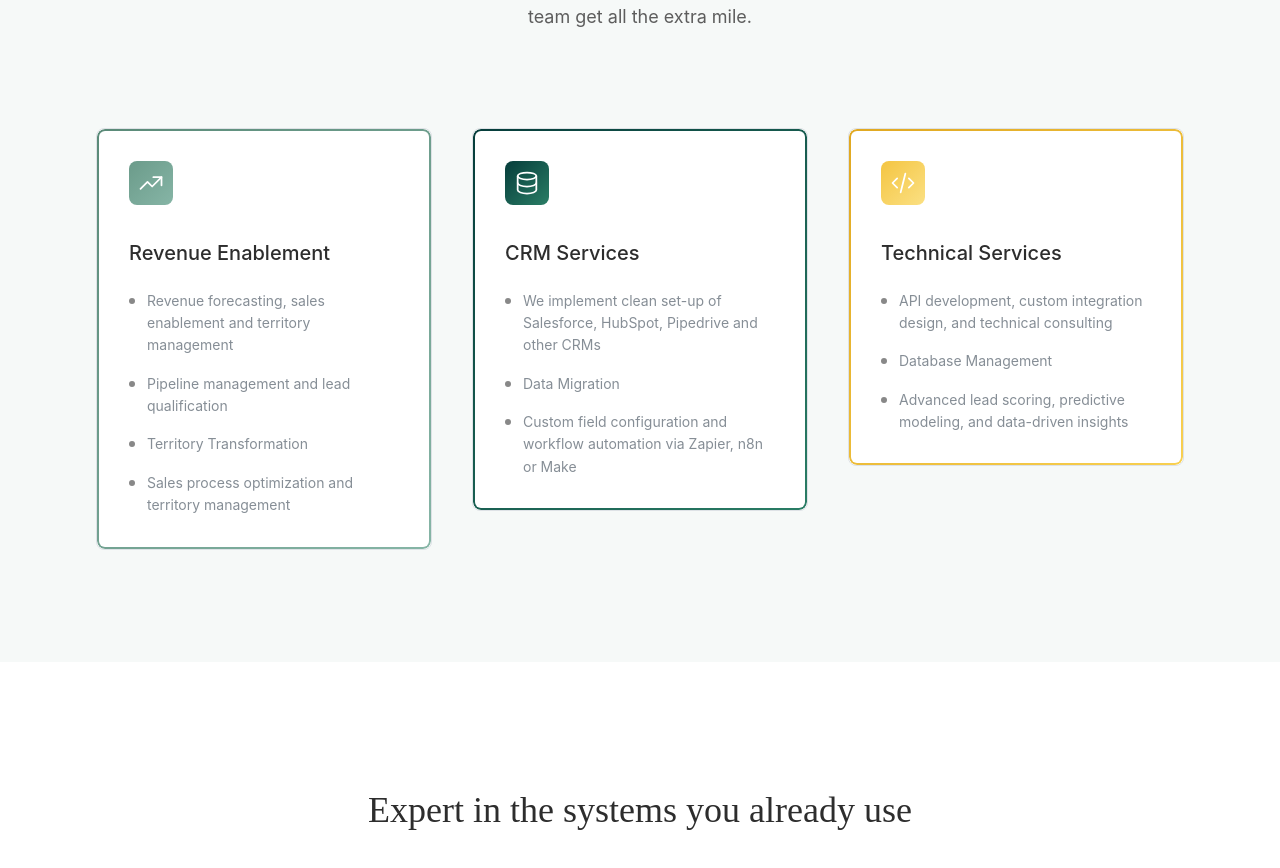
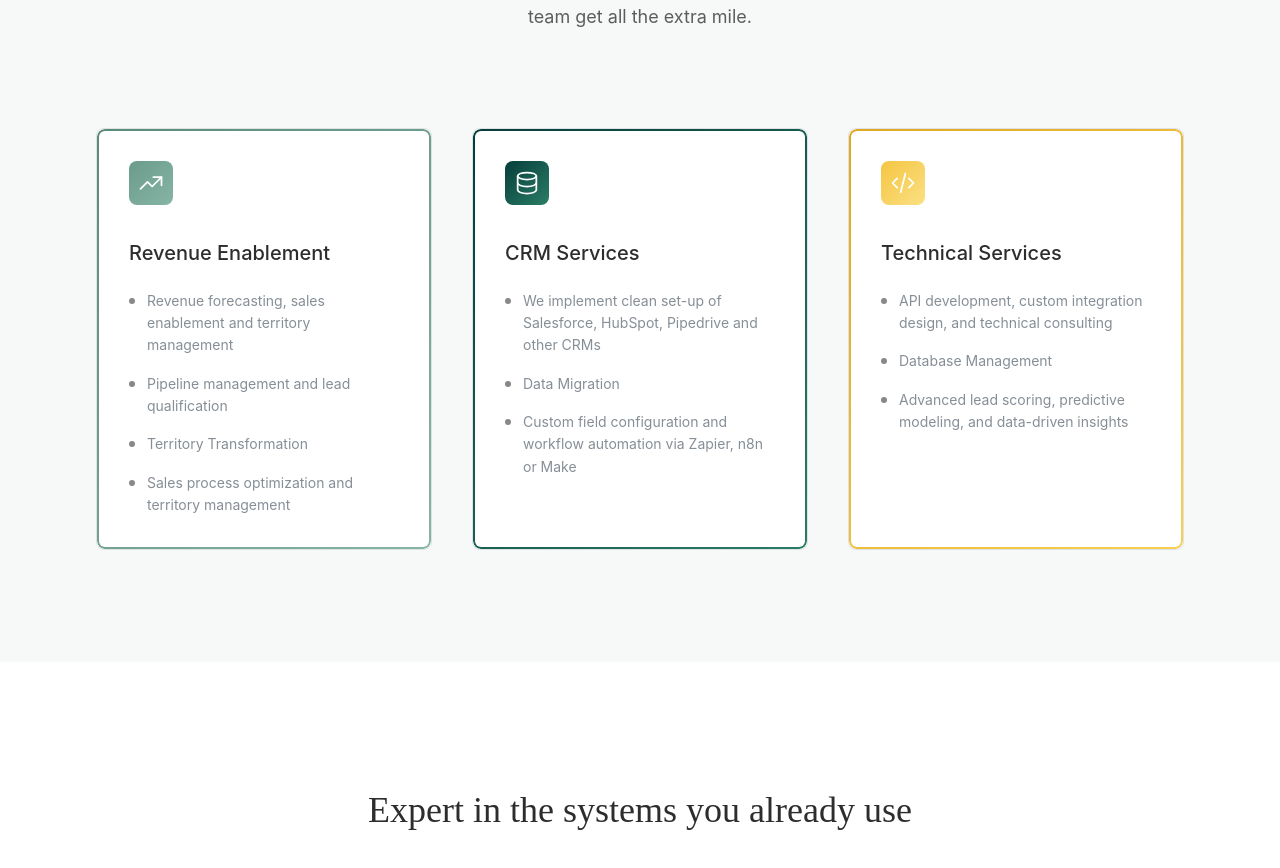
Before and after one commit to montu2100/revflyer_project, a React (Vite) app: page / in a window 1280 px wide. Shown: the part 1363-2231 px from the top of the page. Built offline with nearby package versions, Linux system fonts and the light colour scheme.

Commit message:
Ensure Equal Height for Service Cards

```diff
--- a/src/components/CardGradient.module.css
+++ b/src/components/CardGradient.module.css
@@ -6,6 +6,9 @@
   padding: 2rem;
   transition: all 300ms cubic-bezier(0.33, 1, 0.68, 1);
   background-clip: padding-box;
+  height: 100%;
+  display: flex;
+  flex-direction: column;
 }
 
 .card::before {
@@ -27,6 +30,16 @@
 
 .card:hover::before {
   background: linear-gradient(135deg, var(--primary-800), var(--primary-500));
+}
+
+.cardContent {
+  display: flex;
+  flex-direction: column;
+  height: 100%;
+}
+
+.cardItems {
+  flex-grow: 1;
 }
 
 /* Revenue Enablement Card - Secondary gradient */
--- a/src/components/Services.tsx
+++ b/src/components/Services.tsx
@@ -80,11 +80,12 @@ const Services = () => {
             </AnimatedElement>
           </div>
 
-          {/* Mantine Cards Grid */}
-          <div ref={containerRef} className="grid md:grid-cols-3 gap-8 md:gap-10">
+          {/* Mantine Cards Grid with Equal Heights */}
+          <div ref={containerRef} className="grid md:grid-cols-3 gap-8 md:gap-10 items-stretch">
             {services.map((service, index) => (
               <div
                 key={service.title}
+                className="flex"
                 style={{
                   opacity: isVisible ? 1 : 0,
                   transform: isVisible ? 'translateY(0) scale(1)' : 'translateY(20px) scale(0.98)',
@@ -110,6 +111,8 @@ const Services = () => {
                     '--accent-400': '#f8d051'
                   } as React.CSSProperties}
                 >
+                  <div className={classes.cardContent}>
+                    <div>
                       <ThemeIcon
                         size="xl"
                         radius="md"
@@ -123,8 +126,9 @@ const Services = () => {
                       <Text size="xl" fw={500} mt="md" mb="lg" style={{ color: '#2D2D2D' }}>
                         {service.title}
                       </Text>
+                    </div>
 
-                  <div className="space-y-4">
+                    <div className={`${classes.cardItems} space-y-4`}>
                       {service.items.map((item, itemIndex) => (
                         <div key={itemIndex} className="flex items-start space-x-3">
                           <div className="w-1.5 h-1.5 bg-charcoal-400 rounded-full mt-2 flex-shrink-0"></div>
@@ -133,6 +137,7 @@ const Services = () => {
                           </Text>
                         </div>
                       ))}
+                    </div>
                   </div>
                 </Paper>
               </div>
```
Lines whose indentation alone changed are shown as unchanged.
